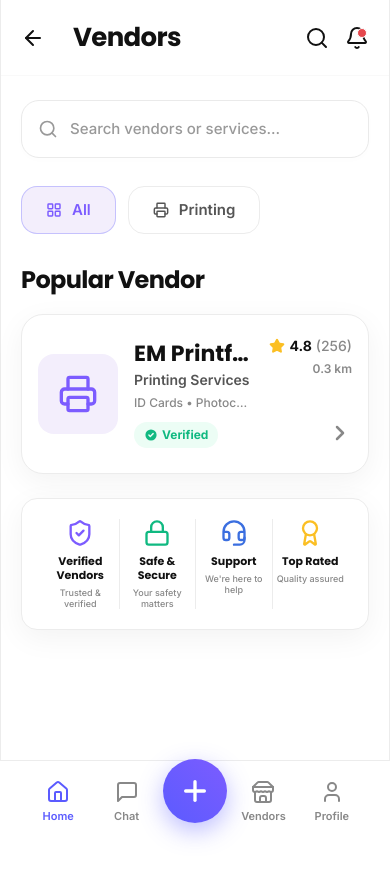
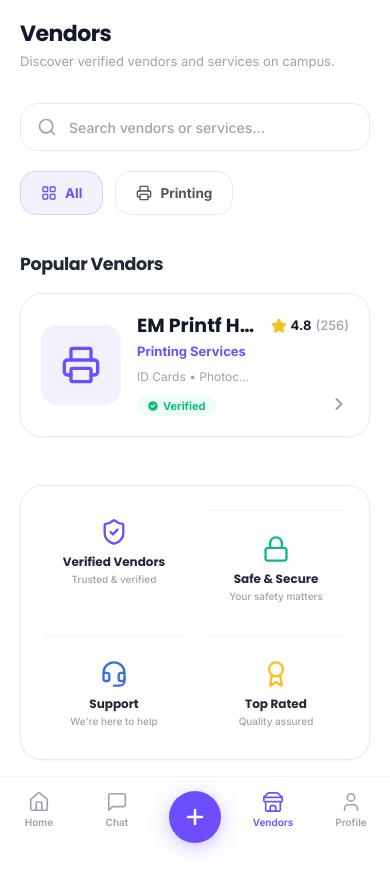
Before and after one commit to jithendra0909/engineering-market3, a React (Vite) app in the folder client/: page /vendors in a window 390 px wide. Before the commit the page ends 844 px from the top, so only its background shows below. Built offline with nearby package versions, Linux system fonts and the light colour scheme; no server answers.

Commit message:
fix: make Vendors page full-width and responsive to resolve zoom-out layout jump

```diff
--- a/client/src/App.jsx
+++ b/client/src/App.jsx
@@ -55,8 +55,8 @@ const AppLayout = ({ children }) => {
         {children}
       </main>
 
-      {/* Mobile Floating Bottom Bar - Hide inside active chat thread and vendors page */}
-      {!isChatActive && location.pathname !== '/vendors' && (
+      {/* Mobile Floating Bottom Bar - Hide inside active chat thread */}
+      {!isChatActive && (
         <MobileBottomNav isCreateOpen={isCreateOpen} setIsCreateOpen={setIsCreateOpen} />
       )}
 
--- a/client/src/pages/Vendors.jsx
+++ b/client/src/pages/Vendors.jsx
@@ -2,9 +2,6 @@ import React, { useState } from 'react';
 import { useNavigate } from 'react-router-dom';
 import { motion } from 'framer-motion';
 import {
-  ArrowLeft,
-  Search,
-  Bell,
   Printer,
   LayoutGrid,
   Star,
@@ -13,11 +10,7 @@ import {
   Lock,
   Headset,
   Award,
-  Home,
-  MessageSquare,
-  Plus,
-  Store,
-  User
+  Search
 } from 'lucide-react';
 
 export const Vendors = () => {
@@ -26,106 +19,89 @@ export const Vendors = () => {
   const [searchVal, setSearchVal] = useState('');
 
   return (
-    <div className="w-full bg-[#FAFAFA] min-h-screen flex justify-center items-start font-sans antialiased">
-      {/* Mobile viewport frame container */}
-      <div className="w-full max-w-[420px] min-h-screen bg-white shadow-[0_8px_30px_rgba(0,0,0,0.05)] border-x border-[#ECECEC] flex flex-col relative pb-[104px]">
+    <div className="max-w-[1360px] mx-auto px-5 lg:px-8 pt-5 lg:pt-8 pb-28 lg:pb-12 flex flex-col gap-8 font-sans antialiased text-gray-700">
 
-        {/* Sticky Header (Height 76px) */}
-        <header className="sticky top-0 z-40 bg-white h-[76px] px-5 flex items-center justify-between border-b border-[#ECECEC]/30">
-          <div className="flex items-center gap-3">
-            <button
-              onClick={() => navigate(-1)}
-              className="w-10 h-10 flex items-center justify-start text-[#111111] hover:opacity-75 transition-opacity"
-            >
-              <ArrowLeft className="w-6 h-6 stroke-[2]" />
-            </button>
-            <h1 className="text-[26px] font-bold text-[#111111] tracking-tight">Vendors</h1>
+      {/* ── HEADER ── */}
+      <div className="text-left">
+        <h1 className="text-[22px] lg:text-[28px] font-bold text-[#111827] tracking-tight leading-tight">Vendors</h1>
+        <p className="text-[13px] text-gray-400 mt-1">Discover verified vendors and services on campus.</p>
       </div>
 
-          <div className="flex items-center gap-4">
-            <button className="text-[#111111] hover:opacity-75 transition-opacity">
-              <Search className="w-6 h-6 stroke-[2]" />
-            </button>
-            <button className="relative text-[#111111] hover:opacity-75 transition-opacity">
-              <Bell className="w-6 h-6 stroke-[2]" />
-              <span className="absolute top-[2px] right-[2px] w-2.5 h-2.5 bg-[#E5484D] rounded-full border border-white" />
-            </button>
-          </div>
-        </header>
+      {/* ── SEARCH & CHIPS BAR ── */}
+      <div className="flex flex-col sm:flex-row gap-4 items-center justify-between">
 
-        {/* Scrollable Main Area */}
-        <div className="px-5 py-6 flex-grow space-y-6">
-
-          {/* Search Bar Input (Height 58px) */}
+        {/* Search Input Box */}
         <motion.div
-            whileTap={{ scale: 0.98 }}
+          whileTap={{ scale: 0.99 }}
           transition={{ duration: 0.2, ease: "easeOut" }}
-            className="w-full h-[58px] border border-[#EAEAEA] rounded-[18px] bg-[#FFFFFF] px-4 flex items-center gap-3 shadow-[0_2px_8px_rgba(0,0,0,0.01)]"
+          className="w-full sm:max-w-md h-12 border border-[#EAEAEA] rounded-[18px] bg-white px-4 flex items-center gap-3 shadow-[0_2px_8px_rgba(0,0,0,0.01)]"
         >
-            <Search className="w-5 h-5 text-[#999999] stroke-[2]" />
+          <Search className="w-5 h-5 text-gray-400 stroke-[2]" />
           <input
             type="text"
             placeholder="Search vendors or services..."
             value={searchVal}
             onChange={(e) => setSearchVal(e.target.value)}
-              className="flex-grow bg-transparent text-[15px] text-[#111111] placeholder-[#999999] font-medium outline-none border-none py-1"
+            className="flex-grow bg-transparent text-[14px] text-[#111827] placeholder-gray-400 font-medium outline-none border-none py-1"
           />
         </motion.div>
 
-          {/* Horizontal scroll filter chips (Height 48px) */}
-          <div className="flex items-center gap-3 overflow-x-auto scrollbar-hide py-1">
+        {/* Categories Tabs Filter */}
+        <div className="flex items-center gap-3 self-start sm:self-auto overflow-x-auto scrollbar-hide py-1">
           <button
             onClick={() => setActiveTab('All')}
-              className={`h-[48px] px-6 rounded-[16px] flex items-center gap-2.5 font-semibold text-[15px] transition-all border shrink-0 ${
+            className={`h-11 px-5 rounded-[16px] flex items-center gap-2 font-bold text-[13.5px] transition-all border shrink-0 ${
               activeTab === 'All'
-                  ? 'bg-[#F3EEFC] border-[#5B5BFF]/30 text-[#7C5CFF]'
-                  : 'bg-white border-[#ECECEC] text-[#555555]'
+                ? 'bg-[#F4F1FF] border-[#6C4EFF]/20 text-[#6C4EFF]'
+                : 'bg-white border-[#EBEBEB] text-[#555555] hover:bg-[#FAFAFA]'
             }`}
           >
-              <LayoutGrid className="w-4 h-4 stroke-[2.2]" />
+            <LayoutGrid className="w-4 h-4 stroke-[2]" />
             All
           </button>
 
           <button
             onClick={() => setActiveTab('Printing')}
-              className={`h-[48px] px-6 rounded-[16px] flex items-center gap-2.5 font-semibold text-[15px] transition-all border shrink-0 ${
+            className={`h-11 px-5 rounded-[16px] flex items-center gap-2 font-bold text-[13.5px] transition-all border shrink-0 ${
               activeTab === 'Printing'
-                  ? 'bg-[#F3EEFC] border-[#5B5BFF]/30 text-[#7C5CFF]'
-                  : 'bg-white border-[#ECECEC] text-[#555555]'
+                ? 'bg-[#F4F1FF] border-[#6C4EFF]/20 text-[#6C4EFF]'
+                : 'bg-white border-[#EBEBEB] text-[#555555] hover:bg-[#FAFAFA]'
             }`}
           >
-              <Printer className="w-4 h-4 stroke-[2.2]" />
+            <Printer className="w-4 h-4 stroke-[2]" />
             Printing
           </button>
         </div>
+      </div>
 
-          {/* Popular Vendor block */}
+      {/* ── POPULAR VENDOR SECTION ── */}
       <div className="space-y-4">
-            <h2 className="text-[24px] font-bold text-[#111111] tracking-tight mt-[12px]">Popular Vendor</h2>
+        <h2 className="text-[17.5px] font-bold text-gray-800 tracking-tight">Popular Vendors</h2>
 
-            {/* Vendor Card - EM Printf Hub (Height 160px) */}
+        <div className="grid grid-cols-1 md:grid-cols-2 gap-6">
           {(activeTab === 'All' || activeTab === 'Printing') && (
             <motion.div
-                whileTap={{ y: -4 }}
+              whileHover={{ y: -3 }}
+              whileTap={{ scale: 0.99 }}
               transition={{ duration: 0.2, ease: "easeOut" }}
               onClick={() => navigate('/vendors/print-studio')}
-                className="w-full h-[160px] bg-white border border-[#ECECEC] rounded-[22px] p-4 flex items-center gap-4 shadow-[0_8px_30px_rgba(0,0,0,0.05)] cursor-pointer hover:border-[#5B5BFF]/30 transition-all text-left"
+              className="bg-white border border-[#EBEBEB] rounded-[22px] p-5 flex items-center gap-4 shadow-sm cursor-pointer hover:border-[#6C4EFF]/30 transition-all text-left"
             >
-                {/* Purple square printer icon badge (80x80) */}
-                <div className="w-20 h-20 bg-[#F3EEFC] rounded-[16px] flex items-center justify-center shrink-0">
-                  <Printer className="w-10 h-10 text-[#7C5CFF] stroke-[2]" />
+              {/* Purple square printer icon badge */}
+              <div className="w-20 h-20 bg-[#F4F1FF] rounded-[16px] flex items-center justify-center shrink-0">
+                <Printer className="w-10 h-10 text-[#6C4EFF] stroke-[2]" />
               </div>
 
               {/* Card central content details */}
               <div className="flex-grow flex flex-col justify-center min-w-0">
-                  <h3 className="text-[22px] font-bold text-[#111111] truncate leading-tight">EM Printf Hub</h3>
-                  <p className="text-[14px] text-[#555555] font-semibold mt-0.5">Printing Services</p>
-                  <p className="text-[12px] text-[#888888] font-medium mt-1 truncate">ID Cards • Photocopies • Spiral Binding</p>
+                <h3 className="text-[19px] font-bold text-[#111827] truncate leading-tight">EM Printf Hub</h3>
+                <p className="text-[13px] text-[#6C4EFF] font-bold mt-1">Printing Services</p>
+                <p className="text-[12px] text-gray-400 mt-1.5 truncate">ID Cards • Photocopies • Spiral Binding</p>
 
                 {/* Verified Badge pill */}
                 <div className="mt-2.5 flex">
-                    <span className="bg-[#ECFDF5] text-[#10B981] text-[12px] font-bold px-2.5 py-1 rounded-full flex items-center gap-1">
-                      <svg className="w-3.5 h-3.5 fill-current" viewBox="0 0 20 20">
+                  <span className="bg-[#ECFDF5] text-[#10B981] text-[11px] font-bold px-2.5 py-0.5 rounded-full flex items-center gap-1">
+                    <svg className="w-3 h-3 fill-current" viewBox="0 0 20 20">
                       <path fillRule="evenodd" d="M10 18a8 8 0 100-16 8 8 0 000 16zm3.707-9.293a1 1 0 00-1.414-1.414L9 10.586 7.707 9.293a1 1 0 00-1.414 1.414l2 2a1 1 0 001.414 0l5-5z" clipRule="evenodd" />
                     </svg>
                     Verified
@@ -134,118 +110,55 @@ export const Vendors = () => {
               </div>
 
               {/* Right actions and stats info */}
-                <div className="flex flex-col items-end justify-between h-full py-1 shrink-0">
-                  <div className="flex flex-col items-end">
-                    <div className="flex items-center gap-1 text-[14px] font-bold text-[#111111]">
+              <div className="flex flex-col items-end justify-between self-stretch py-0.5 shrink-0">
+                <div className="flex items-center gap-1 text-[13px] font-bold text-[#111827]">
                   <Star className="w-4 h-4 fill-[#FBBF24] text-[#FBBF24]" />
                   4.8
-                      <span className="text-[#888888] font-medium">(256)</span>
-                    </div>
-                    <span className="text-[12px] font-semibold text-[#888888] mt-1">0.3 km</span>
+                  <span className="text-gray-400 font-medium">(256)</span>
                 </div>
 
-                  <ChevronRight className="w-6 h-6 text-[#888888] stroke-[2.5] mb-2" />
+                <ChevronRight className="w-5 h-5 text-gray-400 stroke-[2.5]" />
               </div>
             </motion.div>
           )}
         </div>
-
-          {/* Verification / Security Pillars */}
-          <div className="bg-white border border-[#ECECEC] rounded-[16px] p-5 shadow-[0_8px_30px_rgba(0,0,0,0.05)] text-center mt-[12px]">
-            <div className="grid grid-cols-4 divide-x divide-[#ECECEC]">
-              {/* Card 1: Verified Vendors */}
-              <div className="flex flex-col items-center px-1 text-center">
-                <ShieldCheck className="w-7 h-7 text-[#7C5CFF] stroke-[2] mb-2" />
-                <h4 className="text-[11px] font-bold text-[#111111] leading-tight">Verified Vendors</h4>
-                <p className="text-[9px] text-[#888888] mt-1 font-medium leading-tight">Trusted & verified</p>
       </div>
 
-              {/* Card 2: Safe & Secure */}
-              <div className="flex flex-col items-center px-1 text-center">
-                <Lock className="w-7 h-7 text-[#10B981] stroke-[2] mb-2" />
-                <h4 className="text-[11px] font-bold text-[#111111] leading-tight">Safe & Secure</h4>
-                <p className="text-[9px] text-[#888888] mt-1 font-medium leading-tight">Your safety matters</p>
+      {/* ── SECURITY PILLARS ROW ── */}
+      <div className="bg-white border border-[#EBEBEB] rounded-[22px] p-6 shadow-sm mt-4">
+        <div className="grid grid-cols-2 md:grid-cols-4 gap-6 divide-y md:divide-y-0 md:divide-x divide-gray-100">
+
+          {/* Card 1 */}
+          <div className="flex flex-col items-center text-center p-2">
+            <ShieldCheck className="w-7 h-7 text-[#6C4EFF] stroke-[2] mb-2" />
+            <h4 className="text-[12px] font-bold text-gray-800 leading-tight">Verified Vendors</h4>
+            <p className="text-[10px] text-gray-400 mt-1 font-medium leading-tight">Trusted & verified</p>
           </div>
 
-              {/* Card 3: Support */}
-              <div className="flex flex-col items-center px-1 text-center">
-                <Headset className="w-7 h-7 text-[#3B6FE0] stroke-[2] mb-2" />
-                <h4 className="text-[11px] font-bold text-[#111111] leading-tight">Support</h4>
-                <p className="text-[9px] text-[#888888] mt-1 font-medium leading-tight">We're here to help</p>
+          {/* Card 2 */}
+          <div className="flex flex-col items-center text-center p-2 pt-6 md:pt-2">
+            <Lock className="w-7 h-7 text-emerald-500 stroke-[2] mb-2" />
+            <h4 className="text-[12px] font-bold text-gray-800 leading-tight">Safe & Secure</h4>
+            <p className="text-[10px] text-gray-400 mt-1 font-medium leading-tight">Your safety matters</p>
           </div>
 
-              {/* Card 4: Top Rated */}
-              <div className="flex flex-col items-center px-1 text-center">
+          {/* Card 3 */}
+          <div className="flex flex-col items-center text-center p-2 pt-6 md:pt-2">
+            <Headset className="w-7 h-7 text-[#3B6FE0] stroke-[2] mb-2" />
+            <h4 className="text-[12px] font-bold text-gray-800 leading-tight">Support</h4>
+            <p className="text-[10px] text-gray-400 mt-1 font-medium leading-tight">We're here to help</p>
+          </div>
+
+          {/* Card 4 */}
+          <div className="flex flex-col items-center text-center p-2 pt-6 md:pt-2">
             <Award className="w-7 h-7 text-[#FBBF24] stroke-[2] mb-2" />
-                <h4 className="text-[11px] font-bold text-[#111111] leading-tight">Top Rated</h4>
-                <p className="text-[9px] text-[#888888] mt-1 font-medium leading-tight">Quality assured</p>
+            <h4 className="text-[12px] font-bold text-gray-800 leading-tight">Top Rated</h4>
+            <p className="text-[10px] text-gray-400 mt-1 font-medium leading-tight">Quality assured</p>
           </div>
         </div>
       </div>
 
     </div>
-
-        {/* Sticky/Fixed bottom navigation menu (Height 84px) */}
-        <div className="fixed bottom-0 left-0 right-0 max-w-[420px] mx-auto bg-white border-t border-[#ECECEC] h-[84px] px-6 flex items-center justify-between z-50">
-
-          {/* Home Active tab (as in the screenshot) */}
-          <button
-            onClick={() => navigate('/')}
-            className="flex flex-col items-center justify-center gap-1 flex-1 h-full text-[#5B5BFF]"
-          >
-            <motion.div whileTap={{ scale: 1.08 }}>
-              <Home className="w-6 h-6 stroke-[2]" />
-            </motion.div>
-            <span className="text-[11px] font-semibold">Home</span>
-          </button>
-
-          {/* Chat Tab */}
-          <button
-            onClick={() => navigate('/chat')}
-            className="flex flex-col items-center justify-center gap-1 flex-1 h-full text-[#888888]"
-          >
-            <motion.div whileTap={{ scale: 1.08 }}>
-              <MessageSquare className="w-6 h-6 stroke-[2]" />
-            </motion.div>
-            <span className="text-[11px] font-semibold">Chat</span>
-          </button>
-
-          {/* Large purple gradient Center Plus circle button */}
-          <div className="flex-1 flex justify-center relative -top-3">
-            <motion.button
-              whileTap={{ scale: 0.95 }}
-              onClick={() => navigate('/listing/new')}
-              className="w-16 h-16 rounded-full bg-gradient-to-tr from-[#5B5BFF] to-[#7C5CFF] text-white flex items-center justify-center shadow-[0_8px_25px_rgba(91,91,255,0.4)] transition-all z-10"
-            >
-              <Plus className="w-8 h-8 stroke-[2.5]" />
-            </motion.button>
-          </div>
-
-          {/* Vendors Tab */}
-          <button
-            onClick={() => navigate('/vendors')}
-            className="flex flex-col items-center justify-center gap-1 flex-1 h-full text-[#888888]"
-          >
-            <motion.div whileTap={{ scale: 1.08 }}>
-              <Store className="w-6 h-6 stroke-[2]" />
-            </motion.div>
-            <span className="text-[11px] font-semibold">Vendors</span>
-          </button>
-
-          {/* Profile Tab */}
-          <button
-            onClick={() => navigate('/profile')}
-            className="flex flex-col items-center justify-center gap-1 flex-1 h-full text-[#888888]"
-          >
-            <motion.div whileTap={{ scale: 1.08 }}>
-              <User className="w-6 h-6 stroke-[2]" />
-            </motion.div>
-            <span className="text-[11px] font-semibold">Profile</span>
-          </button>
-        </div>
-
-      </div>
-    </div>
   );
 };
 
```
Lines whose indentation alone changed are shown as unchanged.
